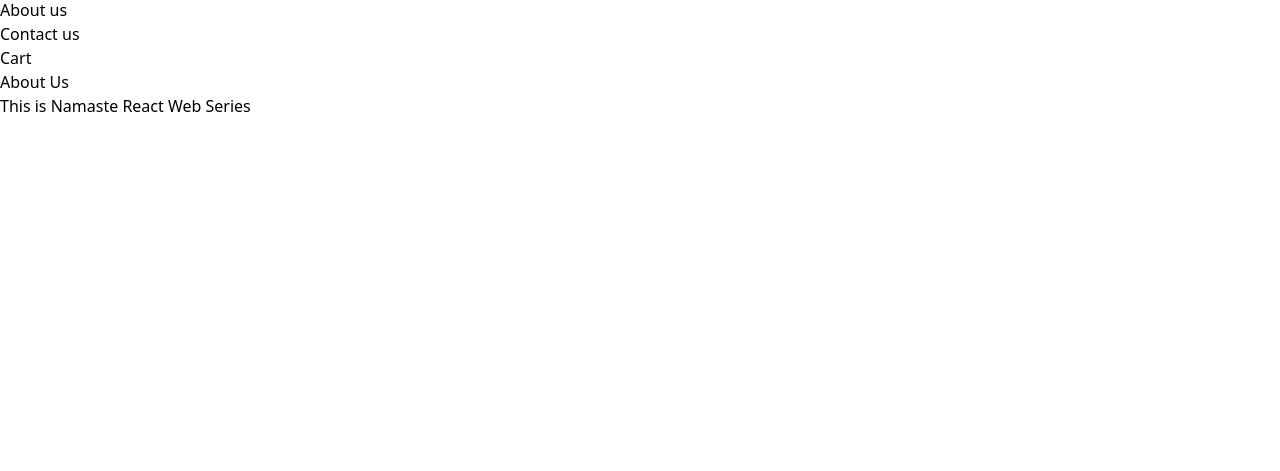
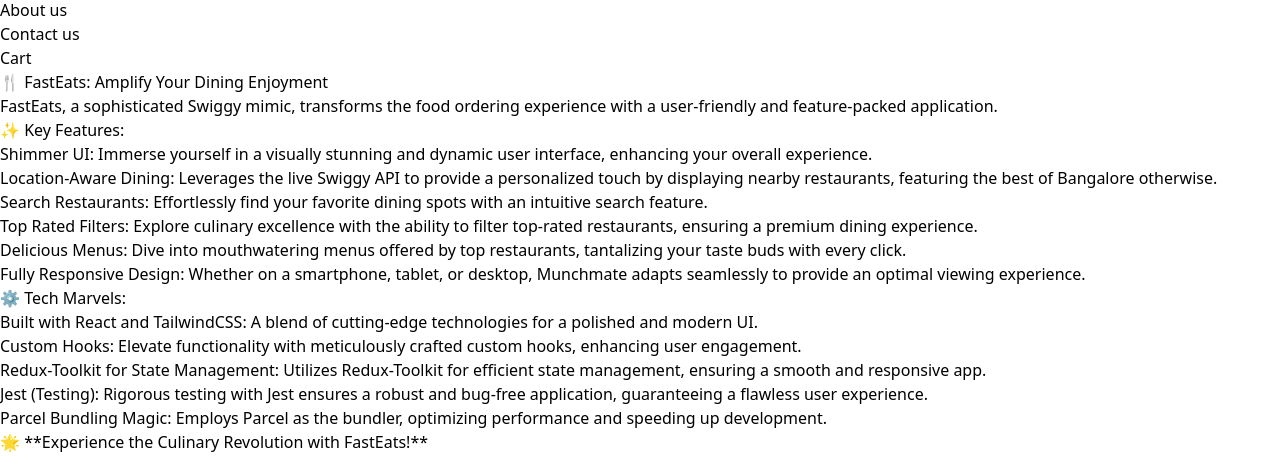
Before and after one commit to rajeshwari2538/FastEats, a React (Vite) app: page /about in a window 1280 px wide. Shown: the part 326-797 px from the top of the page. Built offline with nearby package versions, Linux system fonts and the light colour scheme.

Commit message:
about + contact

```diff
--- a/src/components/About.js
+++ b/src/components/About.js
@@ -1,12 +1,87 @@
+
+const About = () => {
+
+  return (
+    <div className="min-h-screen text-left ">
+      <div class="container mx-auto my-8 p-8 bg-white shadow-lg  border border-gray-300 rounded-lg">
+        <h1 class="text-3xl font-bold mb-6">
+          🍴 FastEats: Amplify Your Dining Enjoyment
+        </h1>
+
+        <p class="text-lg mb-6">
+        FastEats, a sophisticated Swiggy mimic, transforms the food ordering experience with a user-friendly and feature-packed application.
+        </p>
+
+        <div class="grid grid-cols-1 md:grid-cols-2 gap-8">
+          <div class="mb-6">
+            <h2 class="text-2xl font-bold mb-4">✨ Key Features:</h2>
+            <ul class="list-disc pl-6">
+              <li class="mb-2">
+                <span className="font-bold">Shimmer UI:</span> Immerse yourself in a visually stunning and
+                dynamic user interface, enhancing your overall experience.
+              </li>
+              <li class="mb-2">
+              <span className="font-bold">Location-Aware Dining:</span> Leverages the live Swiggy API to
+                provide a personalized touch by displaying nearby restaurants,
+                featuring the best of Bangalore otherwise.
+              </li>
+              <li class="mb-2">
+              <span className="font-bold">Search Restaurants:</span> Effortlessly find your favorite dining
+                spots with an intuitive search feature.
+              </li>
+              <li class="mb-2">
+              <span className="font-bold">Top Rated Filters:</span>  Explore culinary excellence with the
+                ability to filter top-rated restaurants, ensuring a premium
+                dining experience.
+              </li>
+              <li class="mb-2">
+              <span className="font-bold">Delicious Menus:</span> Dive into mouthwatering menus offered by
+                top restaurants, tantalizing your taste buds with every click.
+              </li>
+              <li class="mb-2">
+              <span className="font-bold">Fully Responsive Design:</span> Whether on a smartphone, tablet, or
+                desktop, Munchmate adapts seamlessly to provide an optimal
+                viewing experience.
+              </li>
+            </ul>
+          </div>
+
+          <div>
+            <h2 class="text-2xl font-bold mb-4">⚙️ Tech Marvels:</h2>
+            <ul class="list-disc pl-6">
+              <li class="mb-2">
+              <span className="font-bold">Built with React and TailwindCSS:</span> A blend of cutting-edge
+                technologies for a polished and modern UI.
+              </li>
+              <li class="mb-2">
+              <span className="font-bold">Custom Hooks:</span> Elevate functionality with meticulously
+                crafted custom hooks, enhancing user engagement.
+              </li>
+              <li class="mb-2">
+              <span className="font-bold">Redux-Toolkit for State Management:</span> Utilizes Redux-Toolkit
+                for efficient state management, ensuring a smooth and responsive
+                app.
+              </li>
+              <li class="mb-2">
+              <span className="font-bold">Jest (Testing):</span> Rigorous testing with Jest ensures a robust
+                and bug-free application, guaranteeing a flawless user
+                experience.
+              </li>
+              <li class="mb-2">
+              <span className="font-bold">Parcel Bundling Magic:</span> Employs Parcel as the bundler,
+                optimizing performance and speeding up development.
+              </li>
+            </ul>
+          </div>
+        </div>
+
+        <p class="text-lg mt-6">
+          🌟 **Experience the Culinary Revolution with FastEats!**
+        </p>
+      </div>
 
 
-const About = () => {
-    return(
-        <div>
-            <h1>About Us</h1>
-            <h2>This is Namaste React Web Series</h2>
-        </div>
-    )
-}
-
+    </div>
+  );
+};
 export default About;
--- a/src/components/Contact.js
+++ b/src/components/Contact.js
@@ -1,10 +1,56 @@
 
-const Contact = () => {
-    return(
-        <div>
-            <h1>Contact</h1>
-        </div>
-    )
+const ContactUs=()=>{
+    const details = {
+        name: 'Rajeshwari Gadagi',
+        bio: 'Frontend Developer',
+        contact: {
+          email: 'rajeshwarigadagi06@gmail.com',
+          github: 'https://github.com/rajeshwari2538',
+          linkedin: 'https://www.linkedin.com/in/rajeshwari-g-5bab95202/'
+        },
+      };
+
+
+    return (
+
+            <div className='my-24 md:w-[600]  py-10 bg-gray-200 px-10 md:ml-[30%] md:mt-[8%] mt-[20%] w-[400] ml-[10%]'>
+              <h1 className='text-lg md:text-2xl my-4 font-bold'>Contact</h1>
+              <div>
+                <h2 className='text-md md:text-xl font-semibold'>Hi 👋, I'm {details.name} 👩‍💻</h2>
+                <p className='md:text-lg'>{details.bio}</p>
+
+                <div className='my-4 space-y-2'>
+                  <h3 className='md:text-lg font-semibold'>Connect with me</h3>
+                  <p className='flex flex-wrap items-center gap-2'>
+                    <span className='font-semibold'>Gmail: </span>
+                    <a href={details.contact.email} className='flex items-center gap-1'>
+                      {details.contact.email}
+                    </a>
+                  </p>
+                  <p className='flex flex-wrap items-center gap-2'>
+                    <span className='font-semibold'>Github: </span>{' '}
+                    <a
+                      href={details.contact.github}
+                      className='flex items-center gap-1'
+                    >
+                      {details.contact.github}
+                    </a>
+                  </p>
+                  <p className='flex flex-wrap items-center gap-2'>
+                    <span className='font-semibold'>Linkedin: </span>{' '}
+                    <a
+                      href={details.contact.linkedin}
+                      className='flex items-center gap-1'
+                    >
+                      {details.contact.linkedin}
+
+                    </a>
+                  </p>
+
+                </div>
+              </div>
+            </div>
+          );
+
 }
-
-export default Contact;
+export default ContactUs;
```
